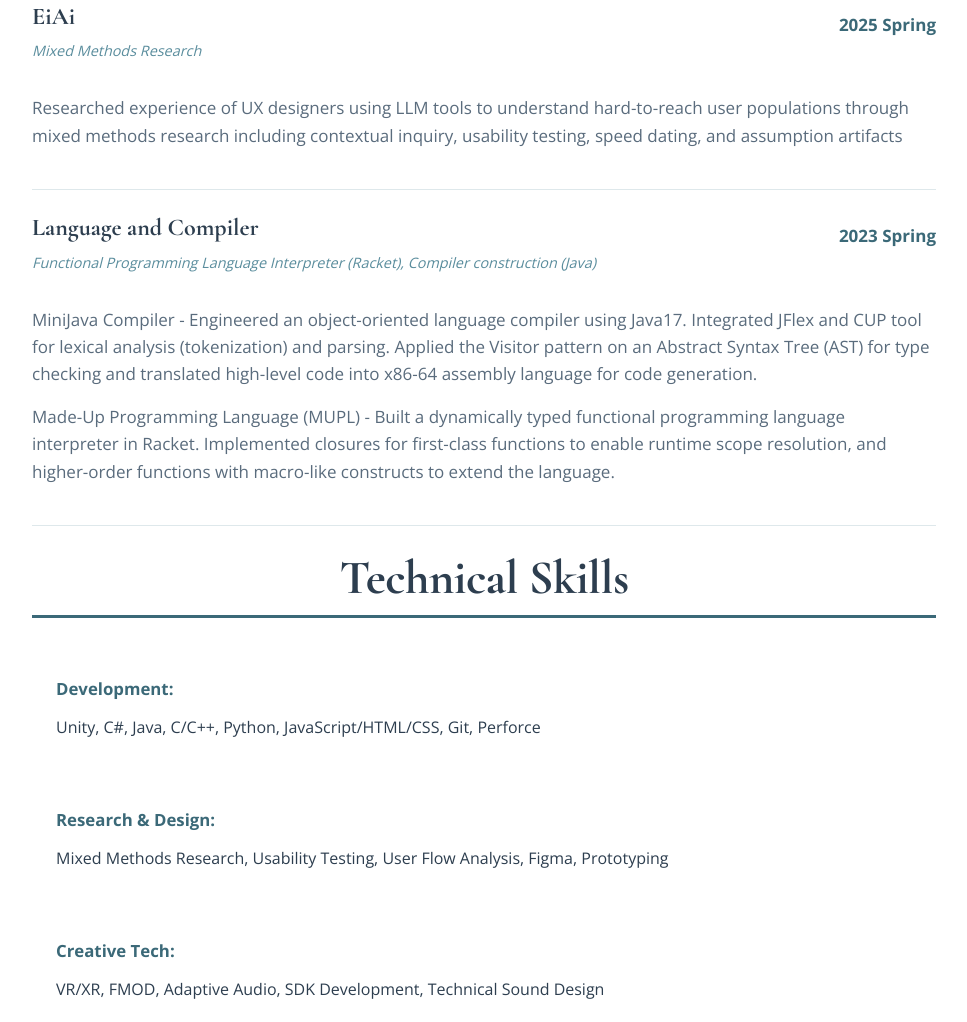
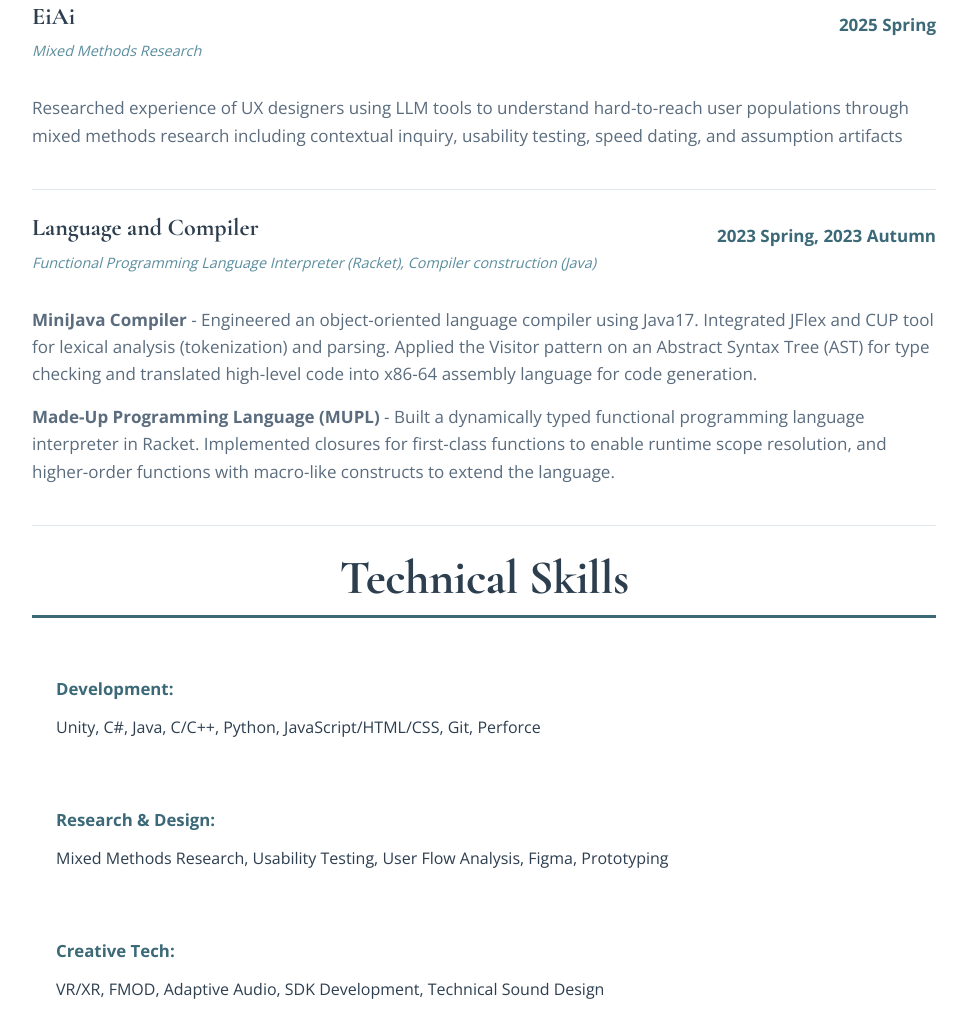
Before and after one commit to winternight573/portfolio, a plain HTML site: page docs/resume.html in a window 1280 px wide. Shown: the part 2396-3418 px from the top of the page, without its empty margins (156-1123 px from the left). Drawn offline with nearby package versions, Linux system fonts and the light colour scheme.

Commit message:
added bold font for resume

```diff
--- a/docs/resume.html
+++ b/docs/resume.html
@@ -152,10 +152,10 @@
               <h3>Language and Compiler</h3>
               <p class="tech-stack">Functional Programming Language Interpreter (Racket), Compiler construction (Java)</p>
             </div>
-            <p class="date">2023 Spring</p>
+            <p class="date">2023 Spring, 2023 Autumn</p>
           </div>
-          <p>MiniJava Compiler - Engineered an object-oriented language compiler using Java17. Integrated JFlex and CUP tool for lexical analysis (tokenization) and parsing. Applied the Visitor pattern on an Abstract Syntax Tree (AST) for type checking and translated high-level code into x86-64 assembly language for code generation.</p>
-          <p>Made-Up Programming Language (MUPL) - Built a dynamically typed functional programming language interpreter in Racket. Implemented closures for first-class functions to enable runtime scope resolution, and higher-order functions with macro-like constructs to extend the language.</p>
+          <p><strong>MiniJava Compiler</strong> - Engineered an object-oriented language compiler using Java17. Integrated JFlex and CUP tool for lexical analysis (tokenization) and parsing. Applied the Visitor pattern on an Abstract Syntax Tree (AST) for type checking and translated high-level code into x86-64 assembly language for code generation.</p>
+          <p><strong>Made-Up Programming Language (MUPL)</strong> - Built a dynamically typed functional programming language interpreter in Racket. Implemented closures for first-class functions to enable runtime scope resolution, and higher-order functions with macro-like constructs to extend the language.</p>
         </div>
 
       <!-- Skills -->
```
